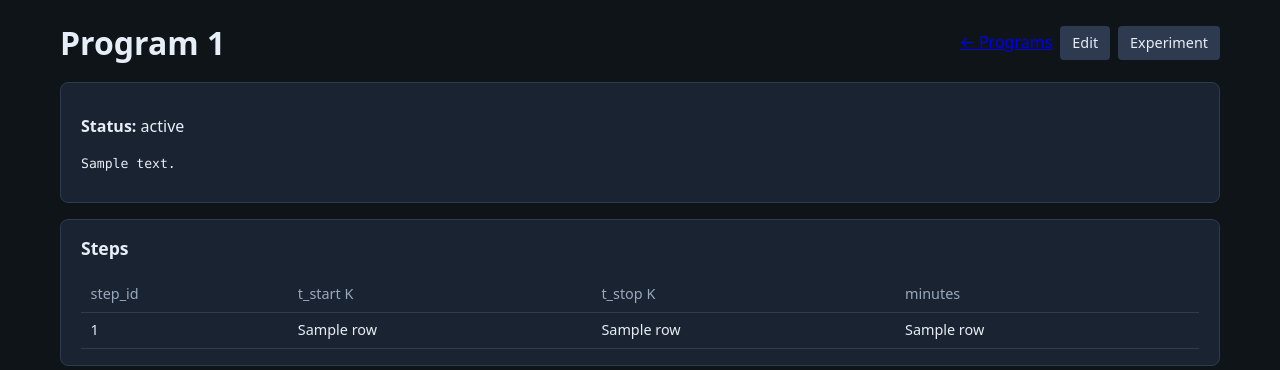
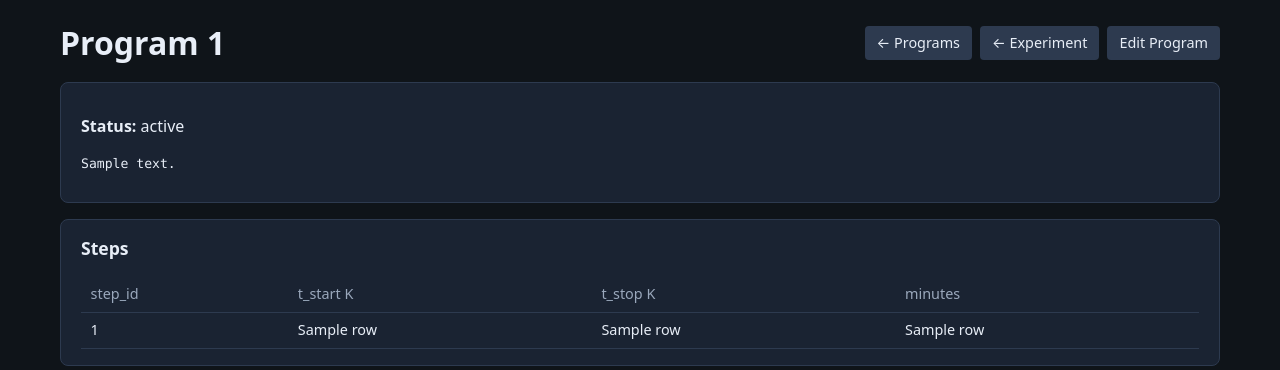
Before and after one commit to lexvyshnevskyy/DLT_webui, a FastAPI app: template webui/templates/programs/view.html in a window 1280 px wide. Shown: the part 51-421 px from the top of the page. Run offline with FastAPI, Linux system fonts and the light colour scheme; the template is opened without the code that fills it: most values are stand-ins (such as "Sample title", 1, 10 or a date in 2020); parts of the project's set-up code (start-up, migrations or seed data) failed here and were passed over.

Commit message:
redesign

```diff
--- a/webui/templates/programs/edit.html
+++ b/webui/templates/programs/edit.html
@@ -3,8 +3,10 @@
 {% block content %}
 <div class="page-head">
   <h1>{{ _('program_edit.title', id=program_id) }}</h1>
-  <a href="/programs">{{ _('programs.back') }}</a>
-  <a href="/program-view?id={{ program_id }}">{{ _('programs.view') }}</a>
+  <div class="page-head-actions">
+    <a class="btn" href="/programs">{{ _('programs.back') }}</a>
+    <a class="btn" href="/program-view?id={{ program_id }}">{{ _('programs.view') }}</a>
+  </div>
 </div>
 
 <p class="banner">{{ header }}</p>
--- a/webui/templates/programs/list.html
+++ b/webui/templates/programs/list.html
@@ -3,7 +3,9 @@
 {% block content %}
 <div class="page-head">
   <h1>{{ _('programs.title') }}</h1>
-  <a class="btn primary" href="/program-new?new=1">{{ _('programs.new') }}</a>
+  <div class="page-head-actions">
+    <a class="btn primary" href="/program-new?new=1">{{ _('programs.new') }}</a>
+  </div>
 </div>
 
 <table class="data programs-table">
--- a/webui/templates/programs/new.html
+++ b/webui/templates/programs/new.html
@@ -3,7 +3,9 @@
 {% block content %}
 <div class="page-head">
   <h1>{{ _('program_new.title') }}</h1>
-  <a href="/programs">{{ _('programs.back') }}</a>
+  <div class="page-head-actions">
+    <a class="btn" href="/programs">{{ _('programs.back') }}</a>
+  </div>
 </div>
 
 <form method="post" action="/program-new" id="program-new-form" class="program-wizard"
--- a/webui/templates/programs/run_view.html
+++ b/webui/templates/programs/run_view.html
@@ -4,8 +4,8 @@
 <div class="page-head">
   <h1>{{ _('program_run.title', label=run.label) }}</h1>
   <div class="page-head-actions">
-    <a href="/program-view?id={{ program_id }}">← {{ _('program_run.back_program') }}</a>
-    <a class="btn" href="/programs">{{ _('programs.title') }}</a>
+    <a class="btn" href="/program-view?id={{ program_id }}">← {{ _('program_run.back_program') }}</a>
+    <a class="btn" href="/programs">← {{ _('programs.title') }}</a>
   </div>
 </div>
 
--- a/webui/templates/programs/view.html
+++ b/webui/templates/programs/view.html
@@ -4,6 +4,9 @@
 <div class="page-head">
   <h1>Program {{ program_id }}</h1>
   <div class="page-head-actions">
+    <a class="btn" href="/programs">← Programs</a>
+    <a class="btn" href="/experiment">← {{ _('nav.experiment') }}</a>
+    <a class="btn" href="/program-edit?id={{ program_id }}">Edit Program</a>
     {% if can_run %}
     <form method="post" action="/program-view/run" class="inline">
       <input type="hidden" name="id" value="{{ program_id }}">
@@ -16,9 +19,6 @@
       <button type="submit" class="btn danger">{{ _('program_view.stop') }}</button>
     </form>
     {% endif %}
-    <a href="/programs">← Programs</a>
-    <a class="btn" href="/program-edit?id={{ program_id }}">Edit</a>
-    <a class="btn" href="/experiment">{{ _('nav.experiment') }}</a>
   </div>
 </div>
 
```
